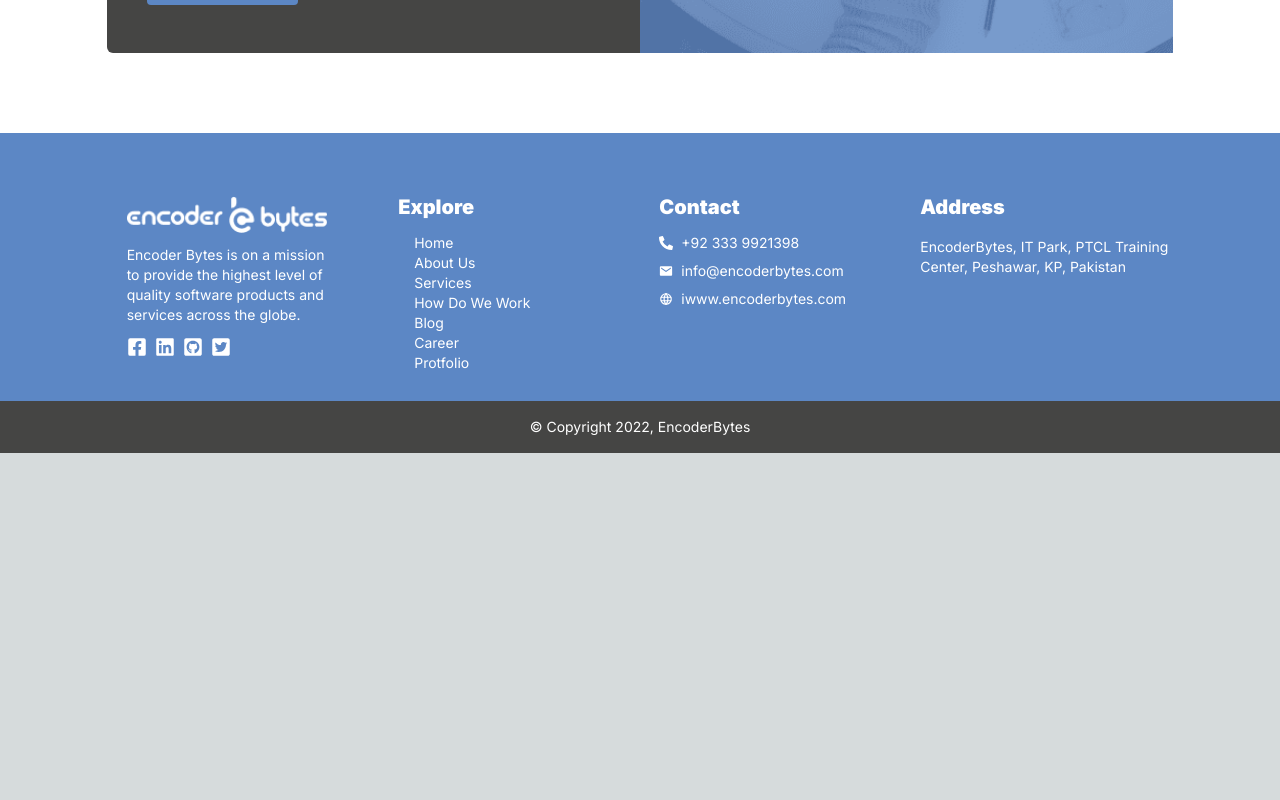
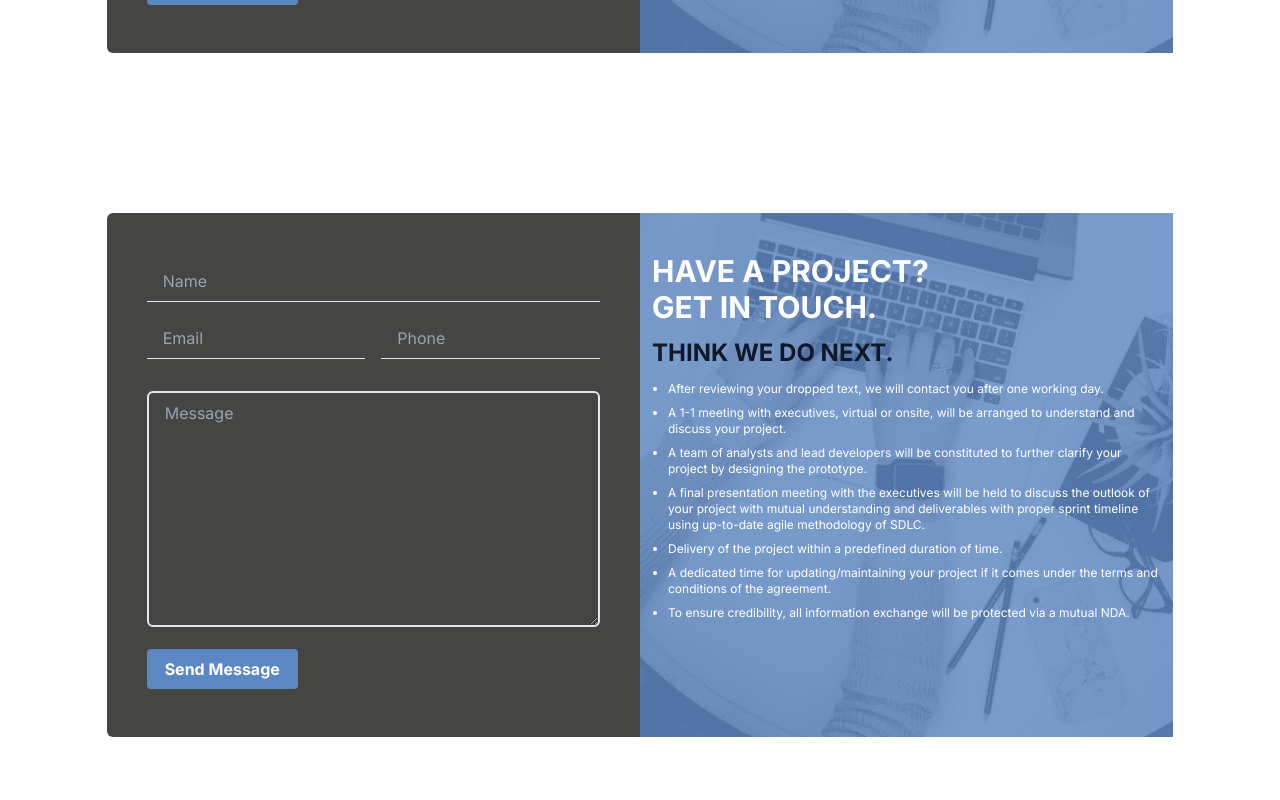
Before and after one commit to shahzad11khan/Encoderbytes, a Next.js app: page / in a window 1280 px wide. Shown: the part 7120-7920 px from the top of the page. Before the commit the page ends 7573 px from the top, so only its background shows below. Built offline with nearby package versions, Linux system fonts and the light colour scheme.

Commit message:
code upaded

```diff
--- a/src/app/page.js
+++ b/src/app/page.js
@@ -521,6 +521,7 @@ export default function Home() {
       {/* Slider */}
       <Carousal />
       <Contactform />
+      <Contactform />
     </div>
   );
 }
```
